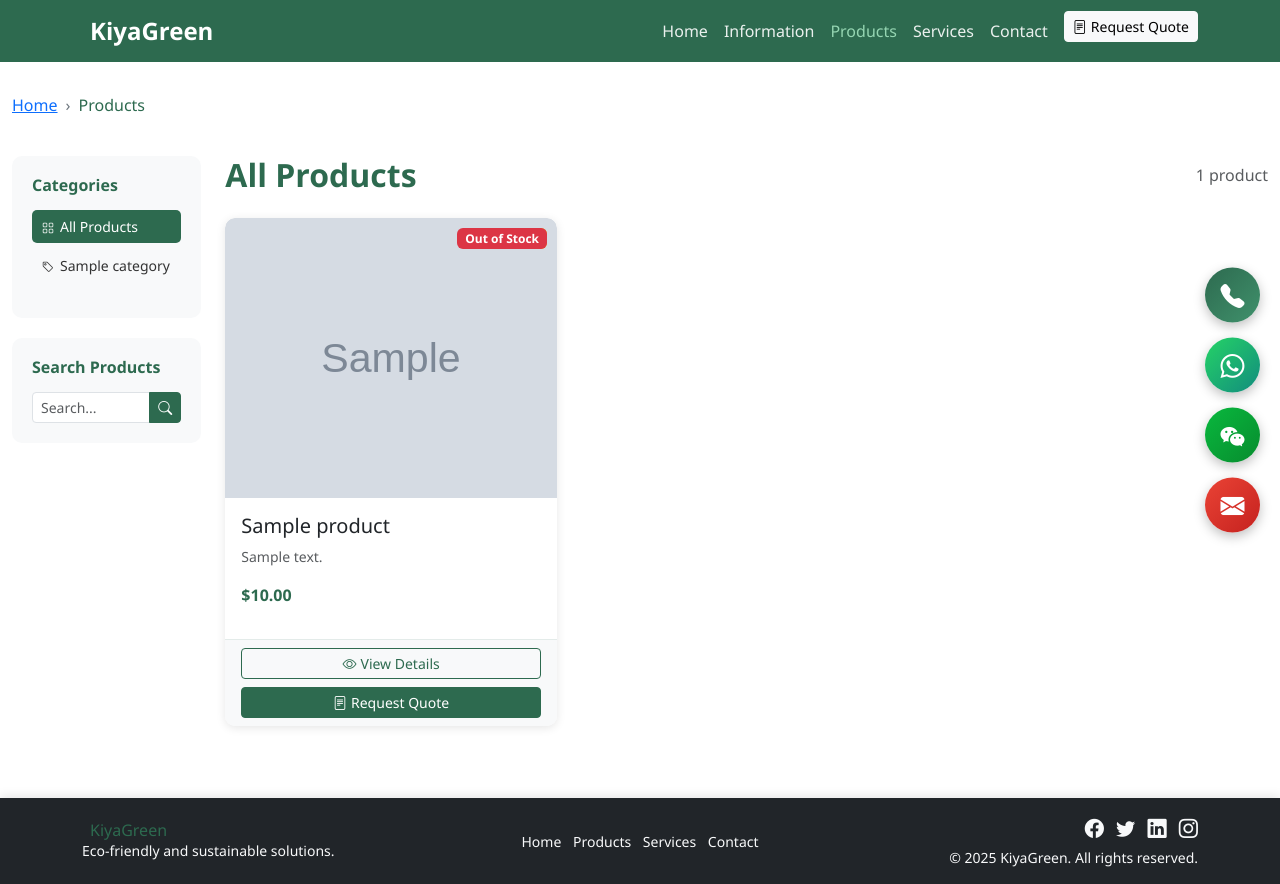
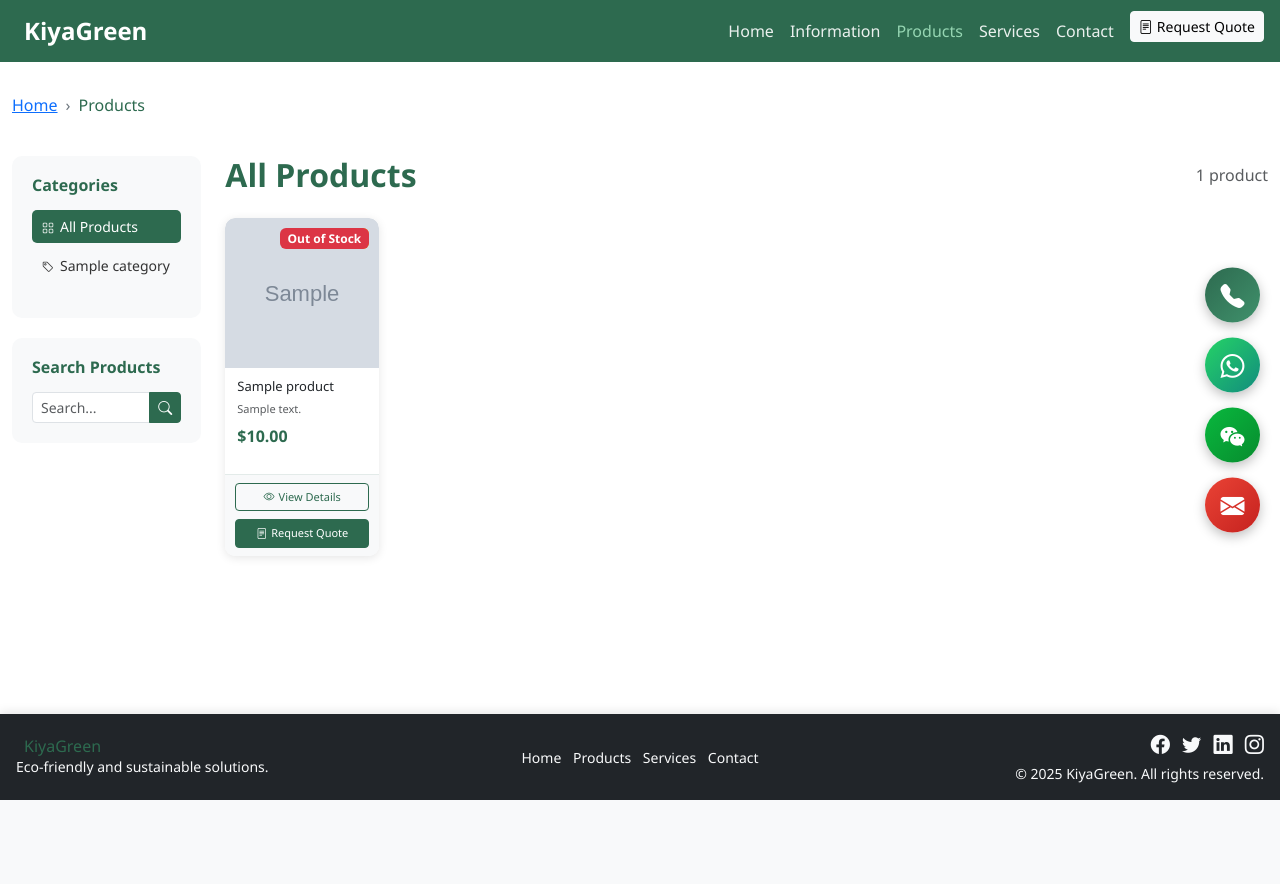
Before and after one commit to hadibuxm/kyagreen.com, a Django app: page /products/ in a window 1280 px wide. After the commit the page ends 800 px from the top, so only its background shows below. Run offline with Django 5.2, Linux system fonts and the light colour scheme; tables that the repository leaves empty hold one stand-in row (values such as "Sample post"); grey boxes marked "Sample" are stand-in pictures; some libraries are stand-ins or nearby versions.

Commit message:
product card setting

```diff
--- a/static/css/style.css
+++ b/static/css/style.css
@@ -133,12 +133,51 @@ main {
     aspect-ratio: 1 / 1; /* Square aspect ratio for thumbnails */
 }
 
-/* Product Thumbnail Images - Optimized for 150x150 to 300x300 */
+/* Product Card - Fixed 300x300px total size */
+.product-card {
+    width: 300px;
+    max-width: 100%;
+}
+
+/* Product Thumbnail Images - 150x150px inside 300x300 card */
 .product-card .card-img-top {
-    height: 280px;
+    height: 150px;
     object-fit: cover;
     object-position: center;
     background-color: #f8f9fa;
+}
+
+.product-card .card-body {
+    padding: 10px 12px;
+    flex: 1;
+    display: flex;
+    flex-direction: column;
+}
+
+.product-card .card-title {
+    font-size: 13px;
+    margin-bottom: 6px;
+    line-height: 1.3;
+    overflow: hidden;
+    text-overflow: ellipsis;
+    display: -webkit-box;
+    -webkit-line-clamp: 2;
+    -webkit-box-orient: vertical;
+}
+
+.product-card .card-text {
+    font-size: 11px;
+    margin-bottom: 6px;
+    flex: 1;
+}
+
+.product-card .card-footer {
+    padding: 8px 10px;
+}
+
+.product-card .btn-sm {
+    font-size: 11px;
+    padding: 5px 10px;
 }
 
 /* Product Main Image - Optimized for 800x800 to 1200x1200 */
--- a/templates/base.html
+++ b/templates/base.html
@@ -18,7 +18,7 @@
 <body>
     <!-- Navigation Bar -->
     <nav class="navbar navbar-expand-lg navbar-dark bg-kiya-green sticky-top">
-        <div class="container">
+        <div class="container-fluid px-3">
             <a class="navbar-brand fw-bold fs-4" href="{% url 'home' %}">
                 <i class="bi bi-leaf-fill me-2"></i>KiyaGreen
             </a>
@@ -87,7 +87,7 @@
 
     <!-- Footer -->
     <footer class="bg-dark text-light py-3 mt-5">
-        <div class="container">
+        <div class="container-fluid px-3">
             <div class="row align-items-center">
                 <div class="col-md-4 mb-2 mb-md-0">
                     <h6 class="text-kiya-green mb-0">
--- a/templates/products/product_list.html
+++ b/templates/products/product_list.html
@@ -79,7 +79,7 @@
             {% if products %}
             <div class="row g-4">
                 {% for product in products %}
-                <div class="col-md-6 col-lg-4">
+                <div class="col-md-6 col-lg-2">
                     <div class="card product-card h-100">
                         {% if product.is_featured %}
                         <span class="badge badge-featured">Featured</span>
@@ -91,8 +91,8 @@
                              class="card-img-top"
                              alt="{{ product.name }}"
                              loading="lazy"
-                             width="300"
-                             height="300">
+                             width="150"
+                             height="150">
                         <div class="card-body">
                             <h5 class="card-title">{{ product.name }}</h5>
                             <p class="card-text text-muted small">{{ product.short_description|truncatewords:10 }}</p>
```
